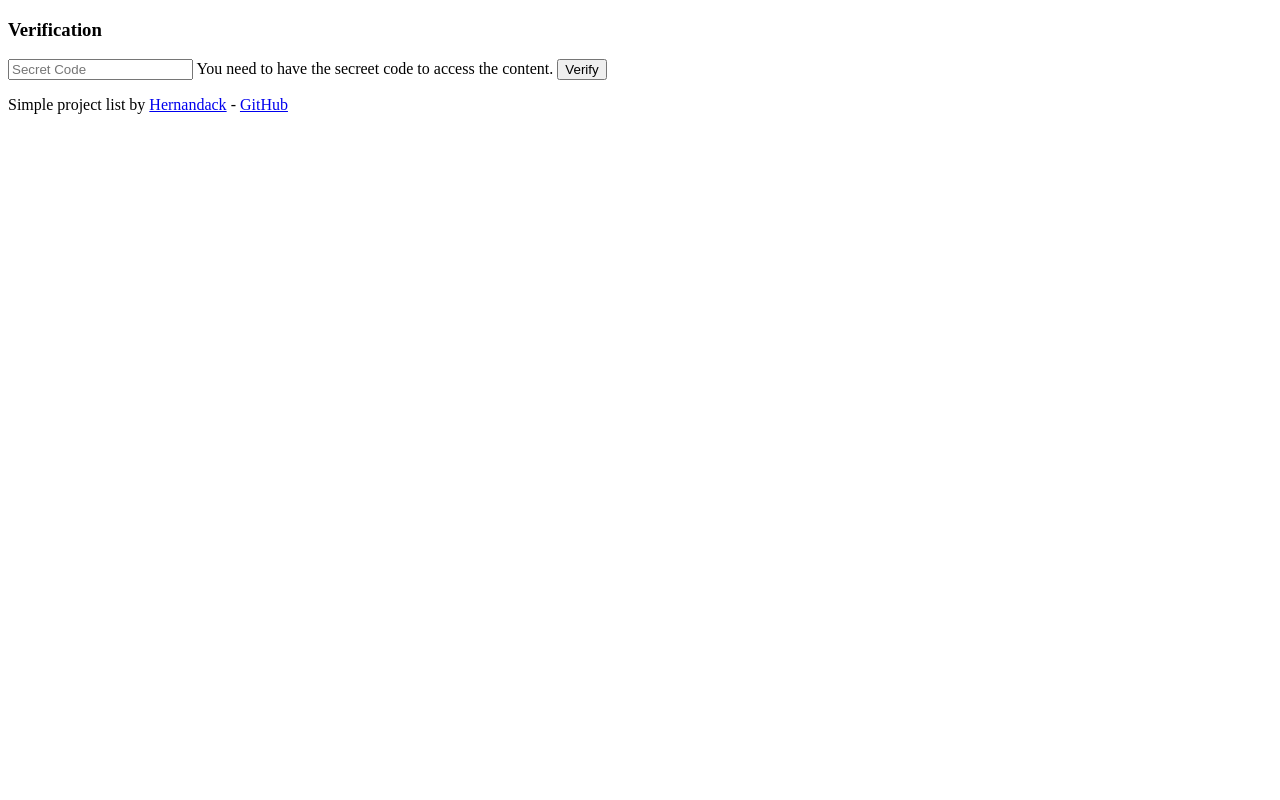
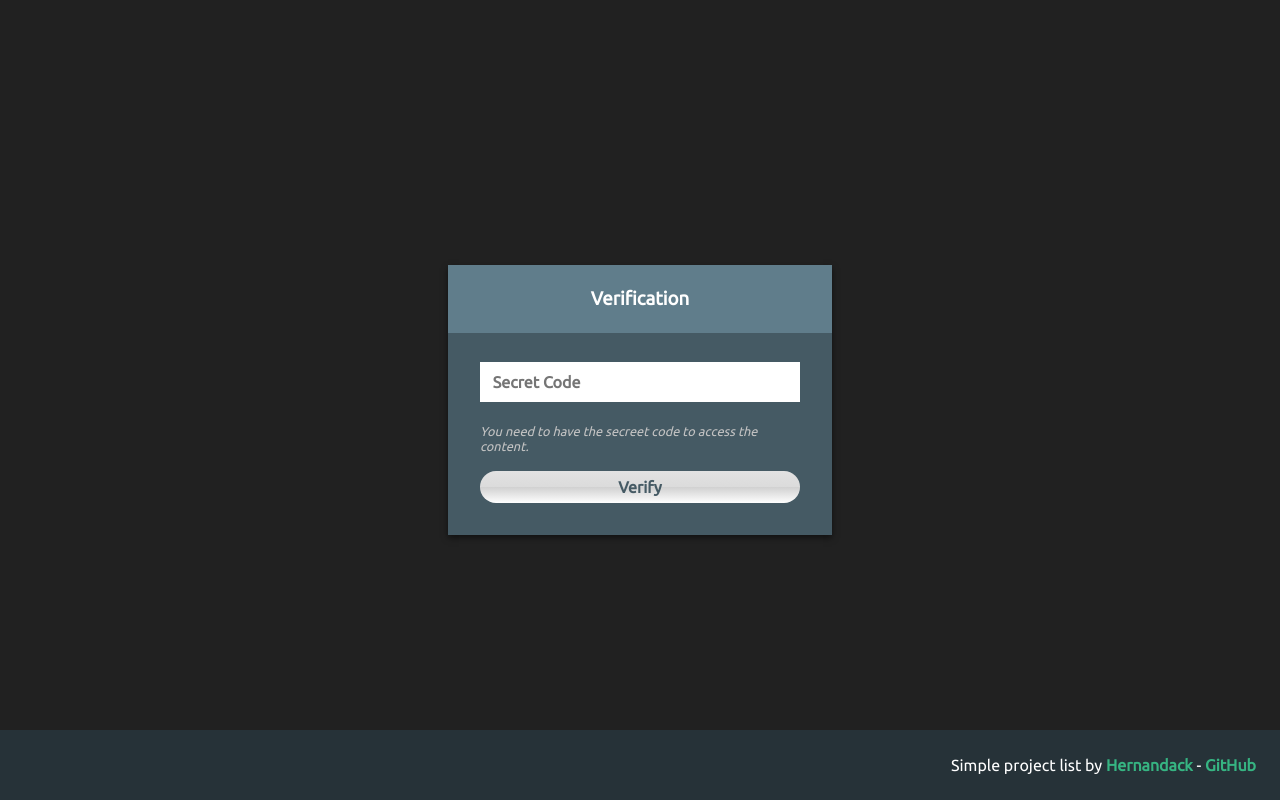
Before and after one commit to hernandack/hernandack.github.io, a plain HTML site: page index.html in a window 1280 px wide. Drawn offline with nearby package versions, Linux system fonts and the light colour scheme.

Commit message:
Update index.html

```diff
--- a/index.html
+++ b/index.html
@@ -7,6 +7,9 @@
     <meta name="description" content="Welcome to Hernandack's Projects site">
 
     <title>Hernandack Project</title>
+
+    <link rel="stylesheet" href="https://cdnjs.cloudflare.com/ajax/libs/normalize/8.0.1/normalize.min.css">
+    <link rel="stylesheet" href="style.css">
 
   </head>
   <body>
```
